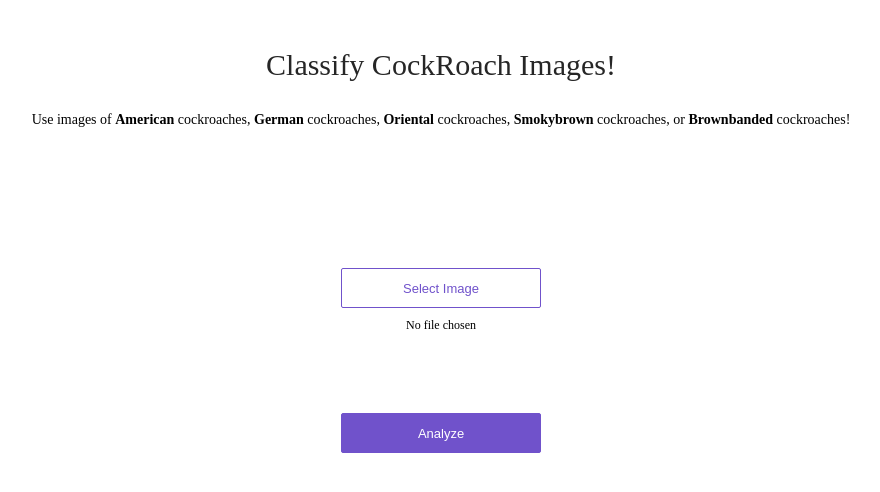
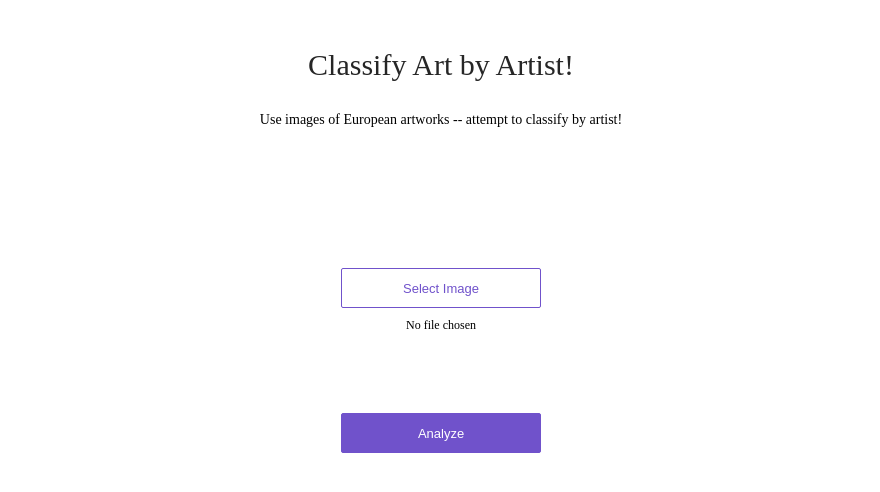
Before and after one commit to pickles7/painters, a plain HTML site: page app/view/index.html in a window 1280 px wide. Shown: the whole page, without its empty margins (199-1079 px from the left). Drawn offline with Linux system fonts and the light colour scheme.

Commit message:
Update index.html

```diff
--- a/app/view/index.html
+++ b/app/view/index.html
@@ -7,10 +7,9 @@
 <body>
 <div>
   <div class='center'>
-    <div class='title'>Classify CockRoach Images!  </div>
+    <div class='title'>Classify Art by Artist!  </div>
     <p>
-      Use images of <strong>American</strong> cockroaches, <strong>German</strong> cockroaches,
-      <strong>Oriental</strong> cockroaches, <strong>Smokybrown</strong> cockroaches, or <strong>Brownbanded</strong> cockroaches!
+      Use images of European artworks -- attempt to classify by artist!
     </p>
     <div class='content'>
       <div class='no-display'>
```
